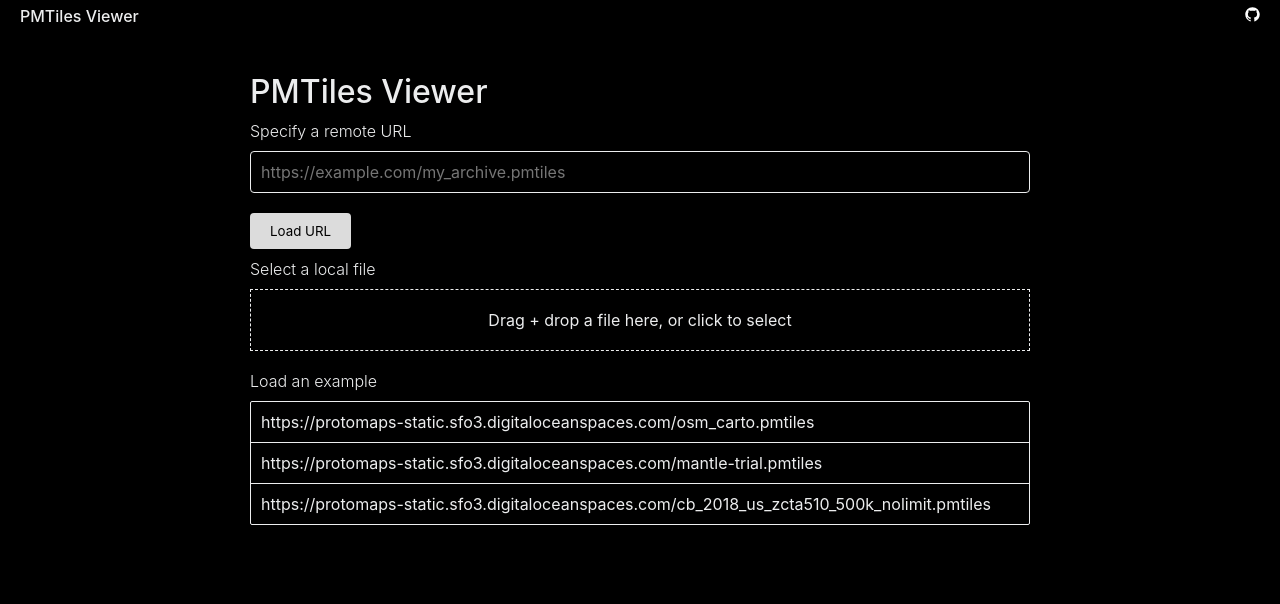
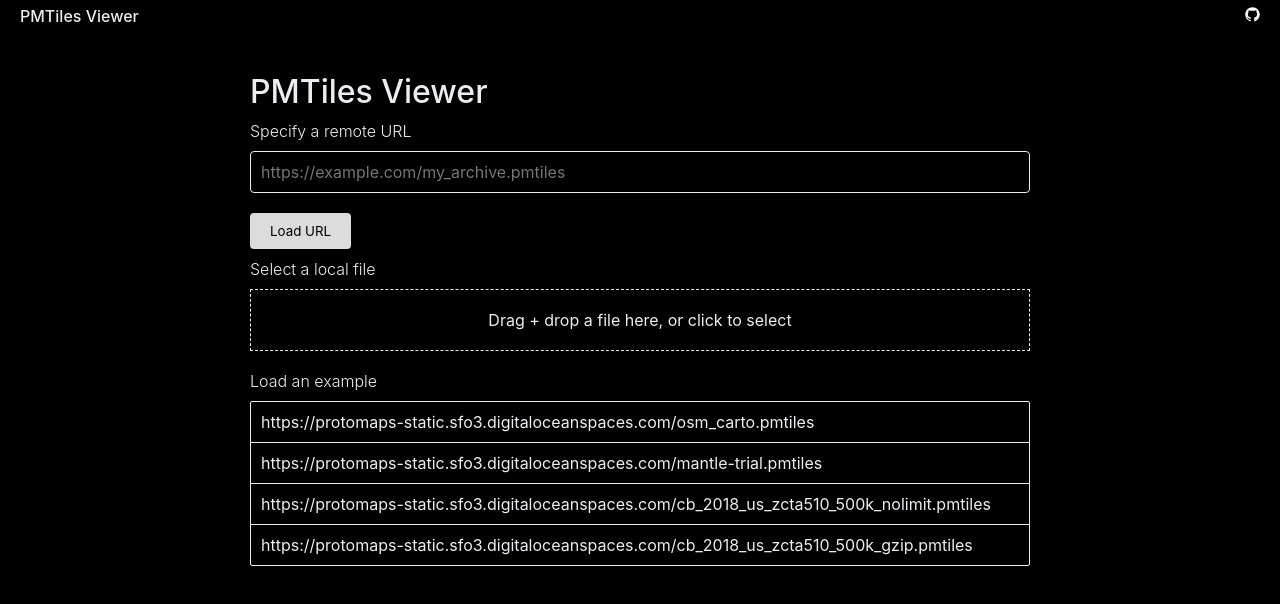
Before and after one commit to protomaps/PMTiles, a React (Vite) app in the folder app/: page / in a window 1280 px wide. Shown: the top 604 px of the page. Built offline with nearby package versions, Linux system fonts and the light colour scheme; a web font is replaced by a local one.

Commit message:
app: add gzipped demo archive

```diff
--- a/app/src/Start.tsx
+++ b/app/src/Start.tsx
@@ -101,6 +101,7 @@
   "https://protomaps-static.sfo3.digitaloceanspaces.com/osm_carto.pmtiles",
   "https://protomaps-static.sfo3.digitaloceanspaces.com/mantle-trial.pmtiles",
   "https://protomaps-static.sfo3.digitaloceanspaces.com/cb_2018_us_zcta510_500k_nolimit.pmtiles",
+  "https://protomaps-static.sfo3.digitaloceanspaces.com/cb_2018_us_zcta510_500k_gzip.pmtiles",
 ];
 
 function Start(props: {
```
